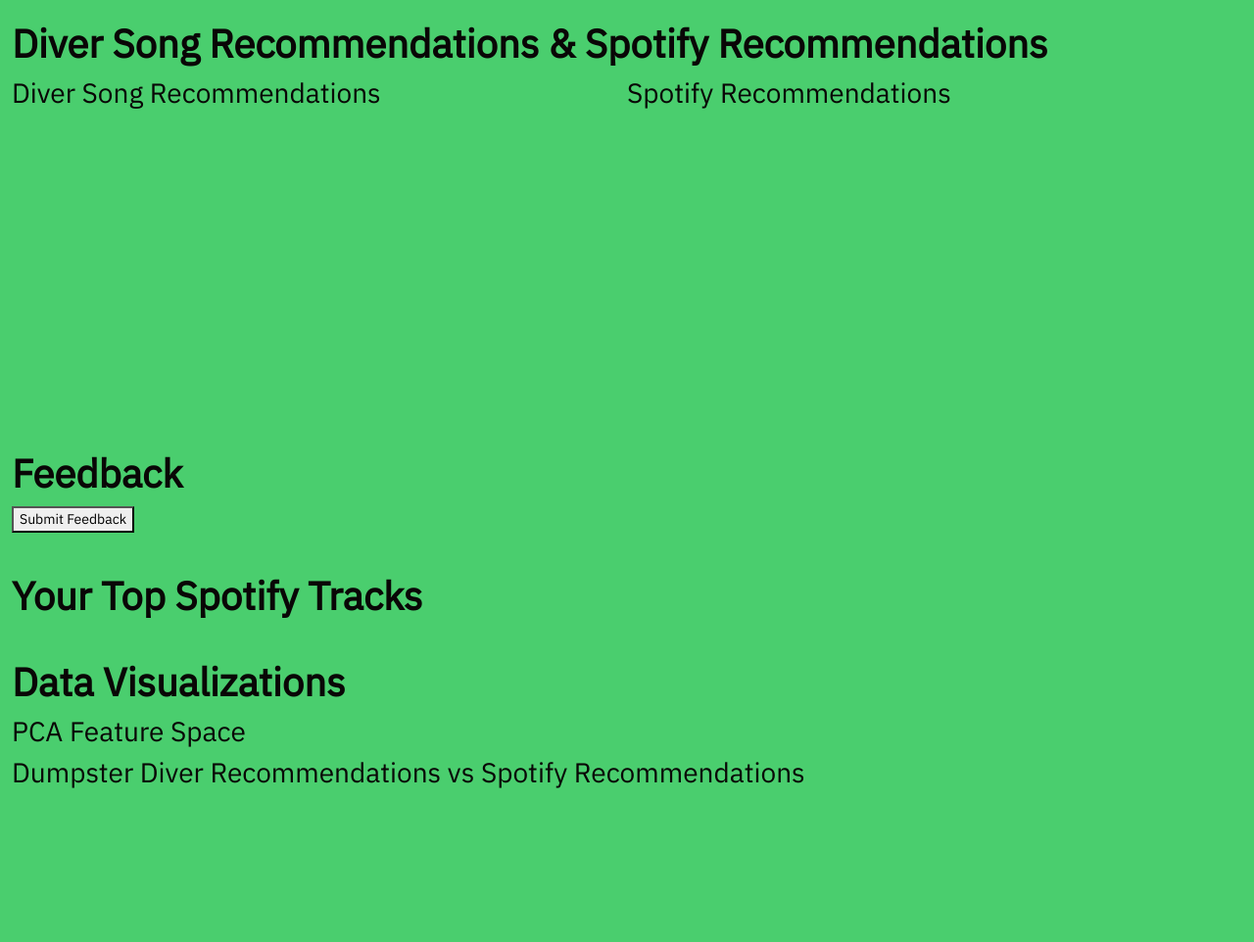
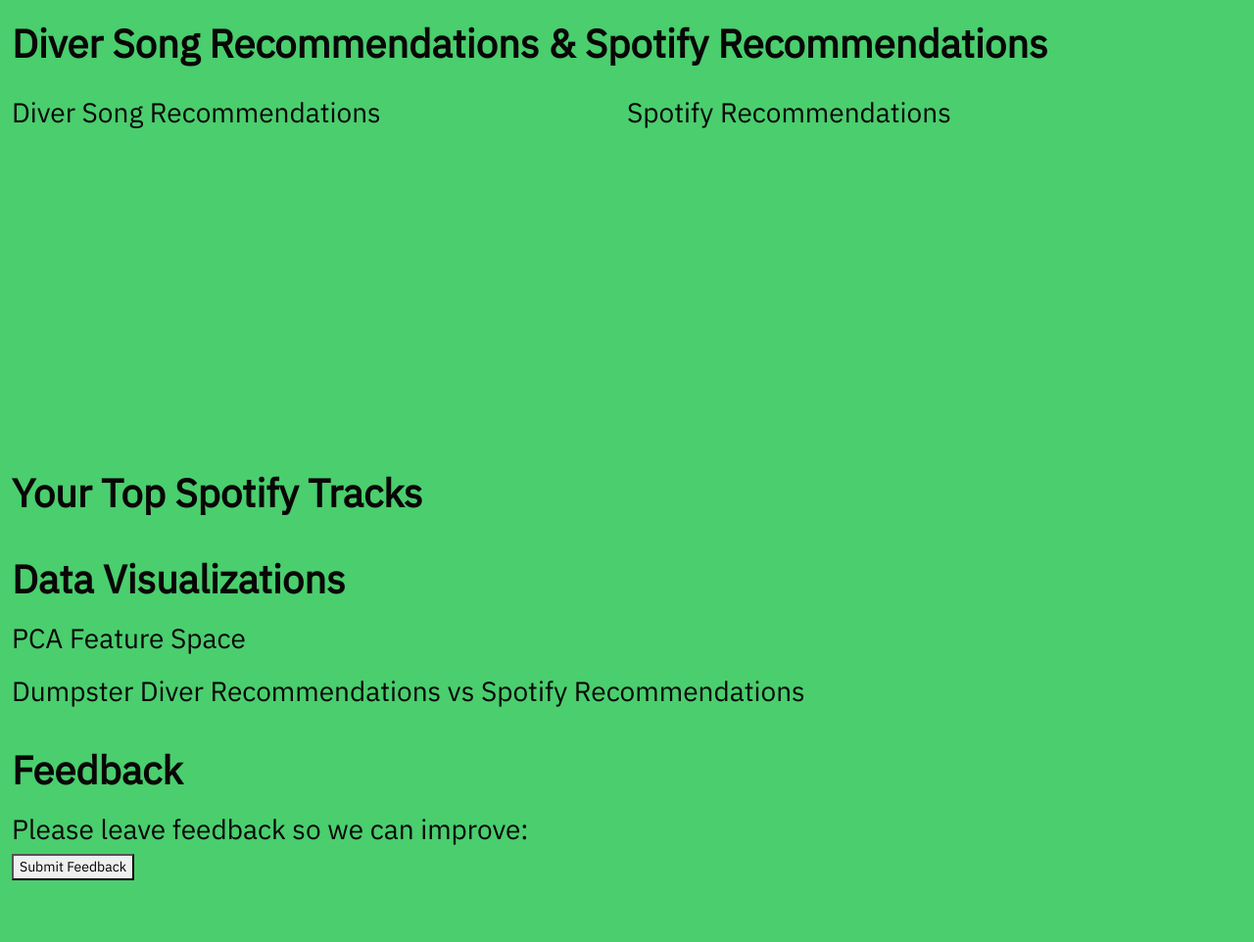
Before and after one commit to jaksiks/spotify-dumpster-diver, a Django app: template diver/dumpster_diver/templates/dumpster_diver/index.html in a window 1280 px wide. Shown: the part 153-1115 px from the top of the page at 98% size. Before the commit the page ends 958 px from the top, so only its background shows below. Run offline with Django 4.2, Linux system fonts and the light colour scheme; the template is opened without the code that fills it, so the values that code supplies are empty; some libraries are stand-ins or nearby versions.

Commit message:
Frontend styles

```diff
--- a/diver/dumpster_diver/static/dumpster_diver/style.css
+++ b/diver/dumpster_diver/static/dumpster_diver/style.css
@@ -36,6 +36,10 @@ h2 {
     font-weight: 600;
 }
 
+h3 {
+    margin-top: 20px;
+}
+
 #nav-logo {
     max-width: 150px;
     margin-top: 20px;
--- a/diver/dumpster_diver/templates/dumpster_diver/index.html
+++ b/diver/dumpster_diver/templates/dumpster_diver/index.html
@@ -28,10 +28,6 @@
         </div>
     </div>
 </div>
-<div>
-    <h2>Feedback</h2>
-    <button id="openGoogleForm" onclick="window.open(`https://forms.gle/aLiQDjLAuk4W5gTN8`, '_blank')">Submit Feedback</button>
-</div>
 
 <h2>Your Top Spotify Tracks</h2>
 <div>
@@ -49,6 +45,13 @@
     <h3>Dumpster Diver Recommendations vs Spotify Recommendations</h3>
     {{features_div|safe}}
 </div>
+
+<div>
+    <h2>Feedback</h2>
+    <h3>Please leave feedback so we can improve:</h3>
+    <button id="openGoogleForm" onclick="window.open(`https://forms.gle/aLiQDjLAuk4W5gTN8`, '_blank')">Submit Feedback</button>
+</div>
+<br><br><br>
 {% endblock %}
 
 
```
